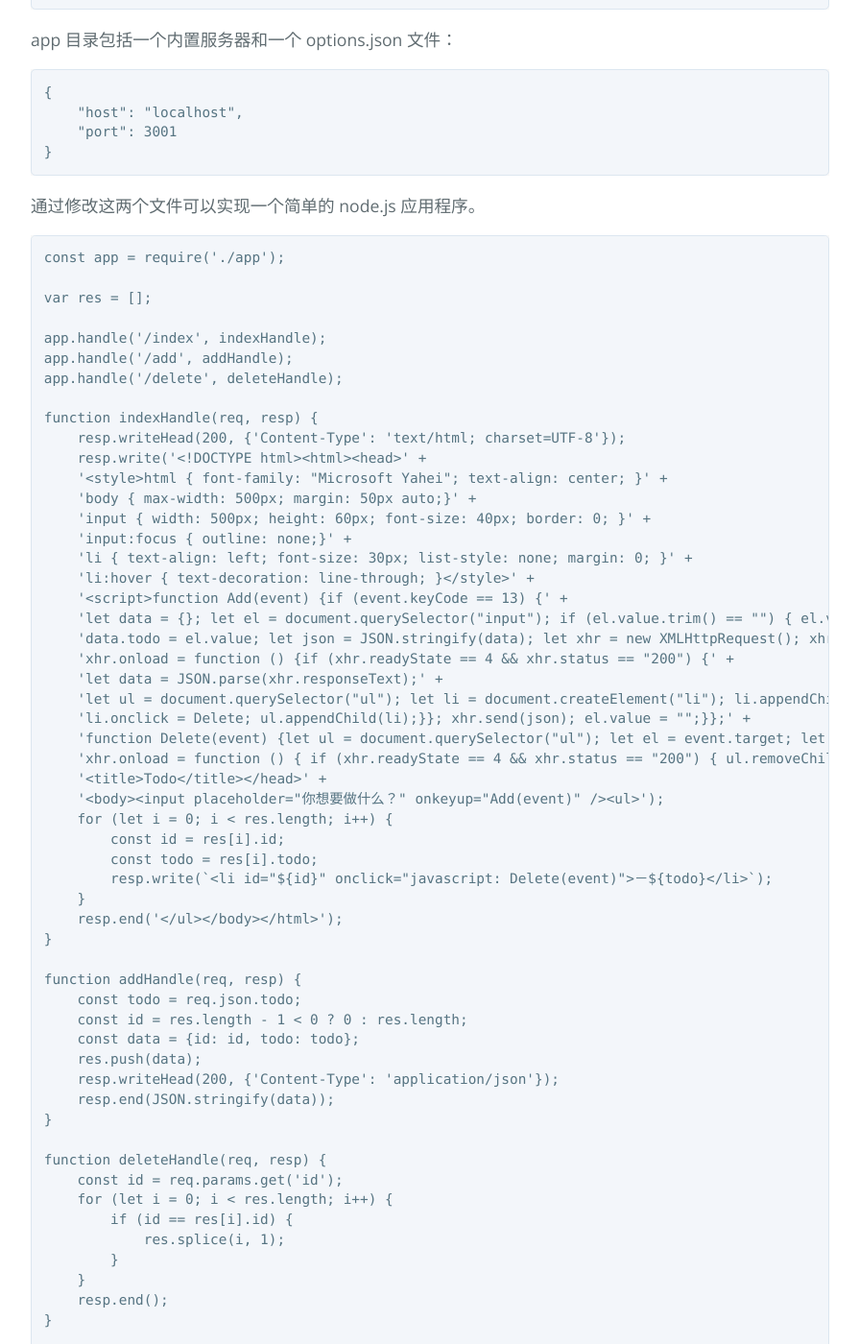
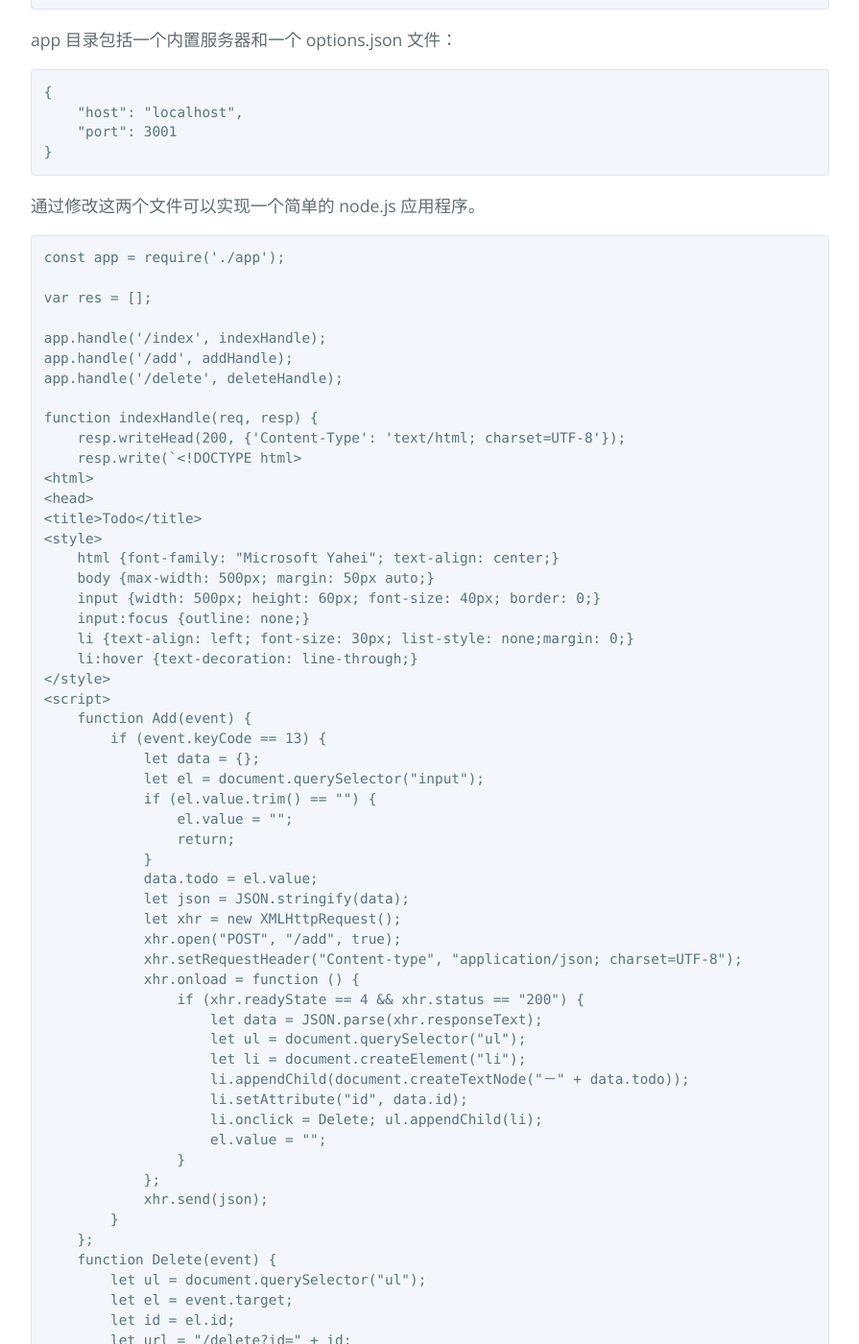
Before and after one commit to alexfu2011/qing, a Jekyll site: the page built from index.md, in a window 1280 px wide and 1400 px high, scrolled down 799 px. Shown: the whole window at 96% size, without its empty margins (192-1087 px from the left). Built offline with Jekyll 4.4.1, drawn with Linux system fonts in a browser that asks for light colours; our own code applies the rules of GitHub Pages for plain Markdown files; some of the changed text lies outside the part shown.

Commit message:
first commit

```diff
--- a/index.md
+++ b/index.md
@@ -36,24 +36,63 @@ app 目录包括一个内置服务器和一个 options.json 文件：
 
     function indexHandle(req, resp) {
         resp.writeHead(200, {'Content-Type': 'text/html; charset=UTF-8'});
-        resp.write('<!DOCTYPE html><html><head>' +
-        '<style>html { font-family: "Microsoft Yahei"; text-align: center; }' +
-        'body { max-width: 500px; margin: 50px auto;}' +
-        'input { width: 500px; height: 60px; font-size: 40px; border: 0; }' +
-        'input:focus { outline: none;}' +
-        'li { text-align: left; font-size: 30px; list-style: none; margin: 0; }' +
-        'li:hover { text-decoration: line-through; }</style>' +
-        '<script>function Add(event) {if (event.keyCode == 13) {' +
-        'let data = {}; let el = document.querySelector("input"); if (el.value.trim() == "") { el.value = ""; return; }' +
-        'data.todo = el.value; let json = JSON.stringify(data); let xhr = new XMLHttpRequest(); xhr.open("POST", "/add", true); xhr.setRequestHeader("Content-type", "application/json; charset=UTF-8");' +
-        'xhr.onload = function () {if (xhr.readyState == 4 && xhr.status == "200") {' +
-        'let data = JSON.parse(xhr.responseText);' +
-        'let ul = document.querySelector("ul"); let li = document.createElement("li"); li.appendChild(document.createTextNode("－" + data.todo)); li.setAttribute("id", data.id);' +
-        'li.onclick = Delete; ul.appendChild(li);}}; xhr.send(json); el.value = "";}};' +
-        'function Delete(event) {let ul = document.querySelector("ul"); let el = event.target; let id = el.id; let url = "/delete?id=" + id; let xhr = new XMLHttpRequest(); xhr.open("DELETE", url, true);' +
-        'xhr.onload = function () { if (xhr.readyState == 4 && xhr.status == "200") { ul.removeChild(el); } }; xhr.send(null); console.log(this);}</script>' +
-        '<title>Todo</title></head>' +
-        '<body><input placeholder="你想要做什么？" onkeyup="Add(event)" /><ul>');
+        resp.write(`<!DOCTYPE html>
+    <html>
+    <head>
+    <title>Todo</title>
+    <style>
+        html {font-family: "Microsoft Yahei"; text-align: center;}
+        body {max-width: 500px; margin: 50px auto;}
+        input {width: 500px; height: 60px; font-size: 40px; border: 0;}
+        input:focus {outline: none;}
+        li {text-align: left; font-size: 30px; list-style: none;margin: 0;}
+        li:hover {text-decoration: line-through;}
+    </style>
+    <script>
+        function Add(event) {
+            if (event.keyCode == 13) {
+                let data = {};
+                let el = document.querySelector("input");
+                if (el.value.trim() == "") {
+                    el.value = "";
+                    return;
+                }
+                data.todo = el.value;
+                let json = JSON.stringify(data);
+                let xhr = new XMLHttpRequest();
+                xhr.open("POST", "/add", true);
+                xhr.setRequestHeader("Content-type", "application/json; charset=UTF-8");
+                xhr.onload = function () {
+                    if (xhr.readyState == 4 && xhr.status == "200") {
+                        let data = JSON.parse(xhr.responseText);
+                        let ul = document.querySelector("ul");
+                        let li = document.createElement("li");
+                        li.appendChild(document.createTextNode("－" + data.todo));
+                        li.setAttribute("id", data.id);
+                        li.onclick = Delete; ul.appendChild(li);
+                        el.value = "";
+                    }
+                };
+                xhr.send(json);
+            }
+        };
+        function Delete(event) {
+            let ul = document.querySelector("ul");
+            let el = event.target;
+            let id = el.id;
+            let url = "/delete?id=" + id;
+            let xhr = new XMLHttpRequest();
+            xhr.open("DELETE", url, true);
+            xhr.onload = function () {
+                if (xhr.readyState == 4 && xhr.status == "200") {
+                    ul.removeChild(el);
+                }
+            };
+            xhr.send(null);
+        }
+    </script>
+    </head>
+    <body><input placeholder="你想要做什么？" onkeyup="Add(event)" /><ul>`);
         for (let i = 0; i < res.length; i++) {
             const id = res[i].id;
             const todo = res[i].todo;
```
